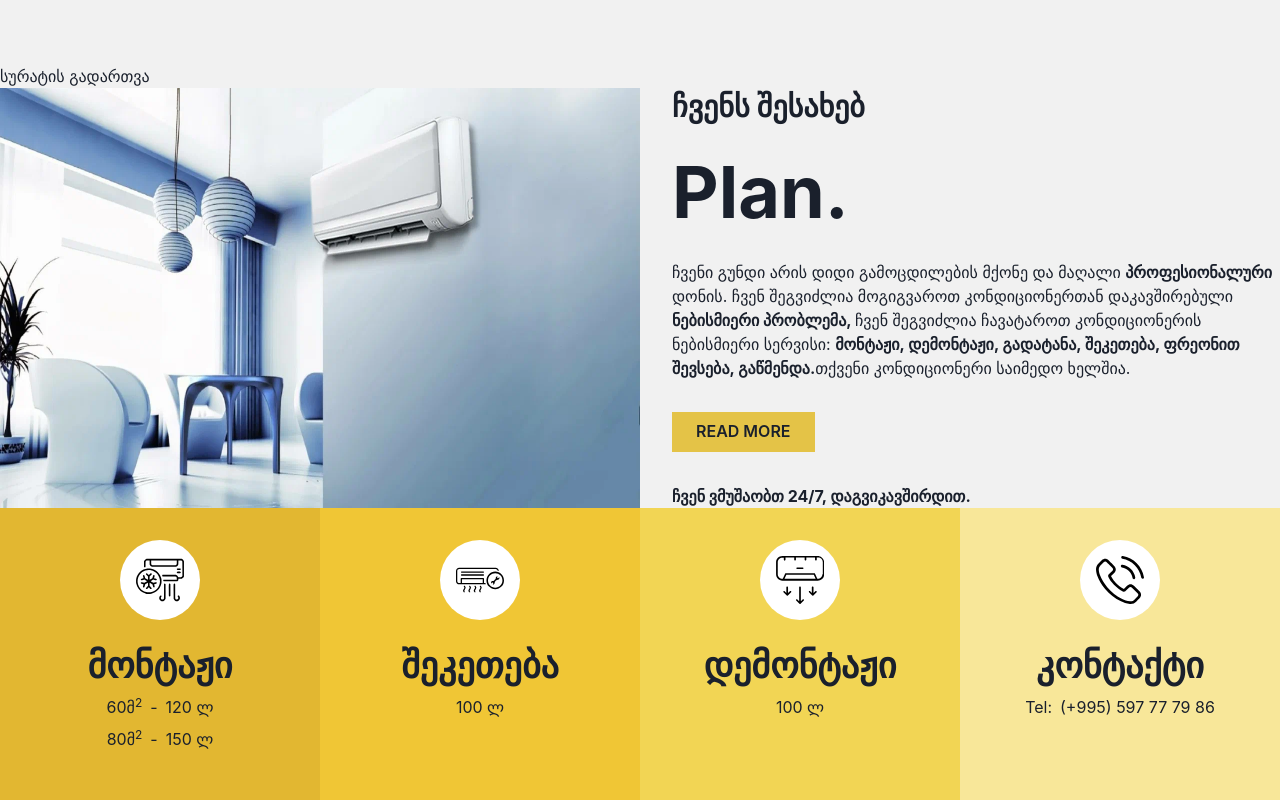
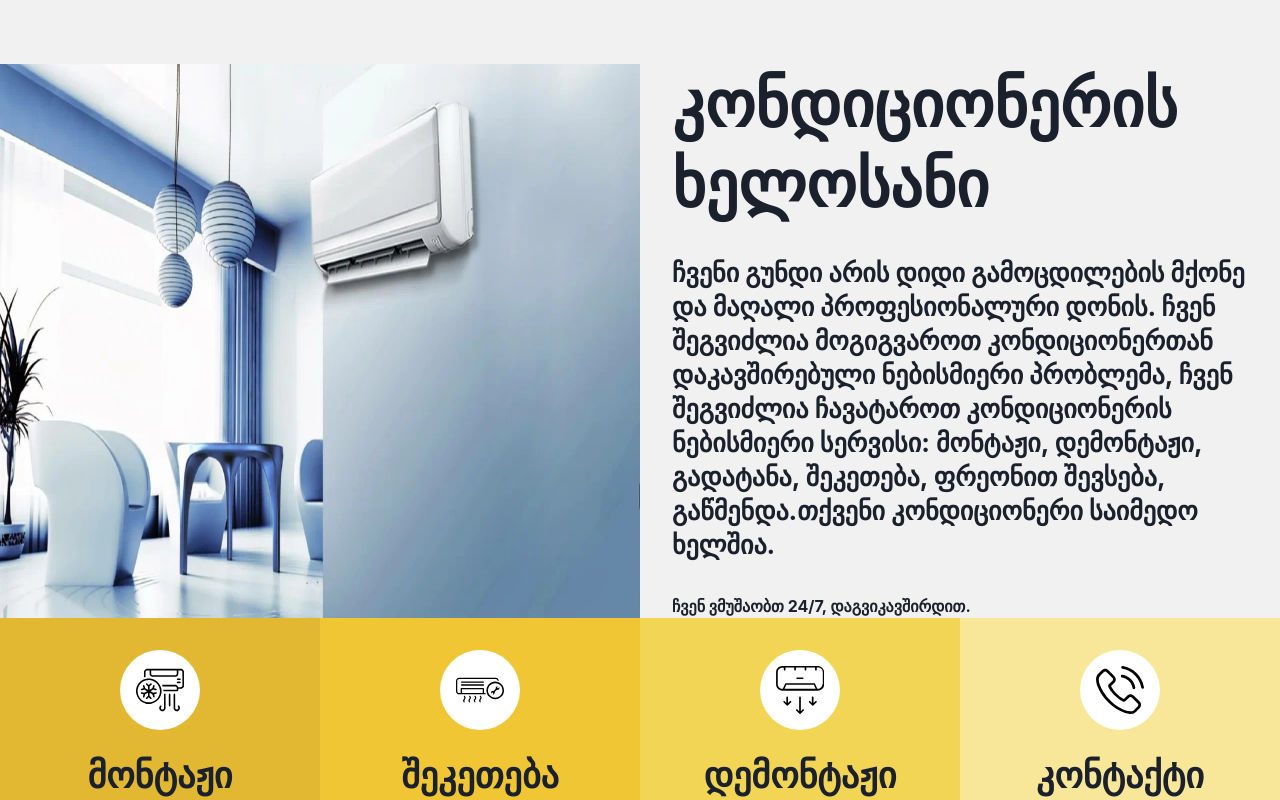
Before and after one commit to shotius/Air-Conditioning-The-City, a Next.js app: page / in a window 1280 px wide. Shown: the top 800 px of the page. Built offline with nearby package versions, Linux system fonts and the light colour scheme.

Commit message:
Fix some font sizes and contact number

```diff
--- a/pages/index.tsx
+++ b/pages/index.tsx
@@ -22,19 +22,6 @@ import Image from 'next/image';
 import { useState } from 'react';
 
 const Home: NextPage = () => {
-  const [wallpaper, setWallpaper] = useState(germana);
-  const [height, setHeight] = useState(900);
-
-  function handleWallpaperChange() {
-    if (wallpaper === germana) {
-      setWallpaper(germana2);
-      setHeight(700);
-    } else {
-      setWallpaper(germana);
-      setHeight(900);
-    }
-  }
-
   return (
     <Box pt={['0', null, null, null, '16']} w="full" bg="#f1f1f1" minW="full">
       <Container
@@ -42,7 +29,6 @@ const Home: NextPage = () => {
         p="0"
         pb={[null, null, null, null, '48px', '72px']}
       >
-        <button onClick={handleWallpaperChange}>სურატის გადართვა</button>
         <Stack
           w="full"
           spacing={['4', '8']}
@@ -54,7 +40,7 @@ const Home: NextPage = () => {
             display={'flex'}
             alignItems="stretch"
           >
-            <Image height={height} src={wallpaper} alt="Air conditioner" />
+            <Image height={1000} src={germana} alt="Air conditioner" />
           </Box>
           <VStack
             textAlign={['center', null, null, 'start']}
@@ -62,9 +48,12 @@ const Home: NextPage = () => {
             spacing="8"
             px={['4', null, '0']}
           >
-            <Heading size="lg">ჩვენს შესახებ</Heading>
-            <Heading size={['xl', null, '2xl', '4xl']}>Plan.</Heading>
-            <Text>
+            {/* <Heading size="lg">ჩვენს შესახებ</Heading> */}
+            <Text fontSize={'64'} fontWeight="bold" lineHeight="80px">
+              კონდიციონერის ხელოსანი
+            </Text>
+            <Text lineHeight={'34px'} fontSize="26">
+              <b>
                 ჩვენი გუნდი არის დიდი გამოცდილების მქონე და მაღალი{' '}
                 <b> პროფესიონალური</b> დონის. ჩვენ შეგვიძლია მოგიგვაროთ
                 კონდიციონერთან დაკავშირებული <b>ნებისმიერი პრობლემა, </b> ჩვენ
@@ -74,8 +63,9 @@ const Home: NextPage = () => {
                   გაწმენდა.
                 </b>
                 თქვენი კონდიციონერი საიმედო ხელშია.
+              </b>
             </Text>
-            <Button
+            {/* <Button
               bg="#e4c347"
               borderRadius="none"
               textTransform="uppercase"
@@ -85,7 +75,7 @@ const Home: NextPage = () => {
               }}
             >
               Read more
-            </Button>
+            </Button> */}
             <Text>
               <b> ჩვენ ვმუშაობთ 24/7, დაგვიკავშირდით.</b>{' '}
             </Text>
@@ -105,14 +95,14 @@ const Home: NextPage = () => {
                 <Icon as={InstallIcon} boxSize="12" bg="white" />
               </Box>
               <Heading>მონტაჟი</Heading>
-              <HStack justify={'space-between'}>
+              <HStack justify={'space-between'} fontSize="22px">
                 <Text>
                   60მ<sup>2</sup>
                 </Text>
                 <Text>-</Text>
                 <Text>120 ლ</Text>
               </HStack>
-              <HStack justify={'space-between'}>
+              <HStack justify={'space-between'} fontSize="22px">
                 <Text>
                   80მ<sup>2</sup>
                 </Text>
@@ -127,9 +117,7 @@ const Home: NextPage = () => {
                 <Icon as={RepairIcon} boxSize="12" bg="white" />
               </Box>
               <Heading>შეკეთება</Heading>
-              <HStack justify={'space-between'}>
-                <Text>100 ლ</Text>
-              </HStack>
+              <Text fontSize="24px">100 ლ</Text>
             </VStack>
           </Box>
           <Box
@@ -144,9 +132,7 @@ const Home: NextPage = () => {
                 <Icon as={RemoveIcon} boxSize="12" bg="white" />
               </Box>
               <Heading>დემონტაჟი</Heading>
-              <HStack justify={'space-between'}>
-                <Text>100 ლ</Text>
-              </HStack>
+              <Text fontSize="24px">100 ლ</Text>
             </VStack>
           </Box>
           <Box maxW={['100%', null, '25%']} w="full" bg="#f8e799" p="8">
@@ -155,9 +141,12 @@ const Home: NextPage = () => {
                 <Icon as={ContactIcon} boxSize="12" bg="white" />
               </Box>
               <Heading>კონტაქტი</Heading>
-              <HStack justify={'space-between'}>
+              <HStack justify={'space-between'} fontSize="22px">
                 <Text>Tel:</Text>
-                <Text>(+995) 597 77 79 86</Text>
+                <Text>
+                  {' '}
+                  <a href="tel:568000667">568-00-06-67</a>
+                </Text>
               </HStack>
             </VStack>
           </Box>
```
Lines whose indentation alone changed are shown as unchanged.
